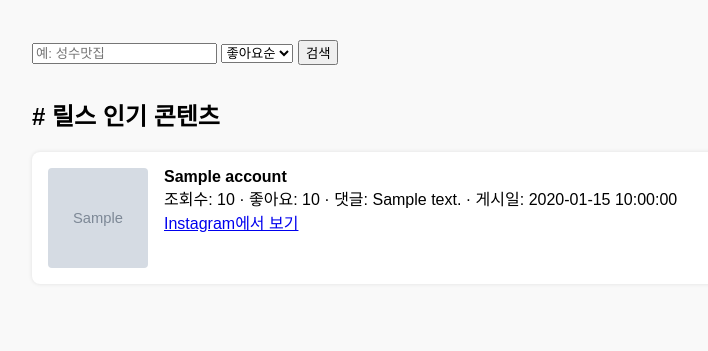
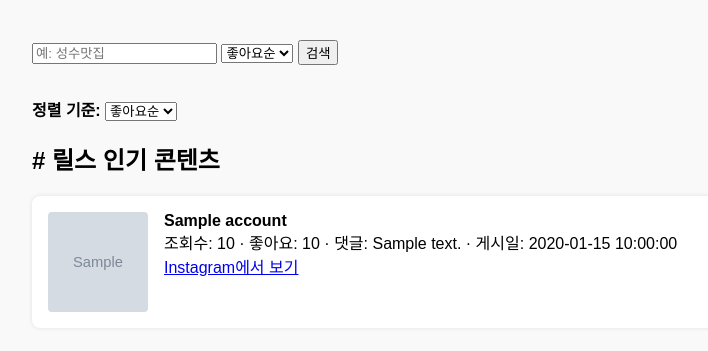
Before and after one commit to juyoinmul/insta-reel-tracker, a Flask app: template templates/index.html in a window 1280 px wide. Shown: the top 351 px of the page, without its empty margins (8-716 px from the left). Run offline with Flask 3, Linux system fonts and the light colour scheme; the template is opened without the code that fills it: most values are stand-ins (such as "Sample title", 1, 10 or a date in 2020).

Commit message:
Update index.html

```diff
--- a/templates/index.html
+++ b/templates/index.html
@@ -16,6 +16,15 @@
     </select>
     <button type="submit">검색</button>
   </form>
+<form method="get" style="margin: 10px 0;">
+  <input type="hidden" name="query" value="{{ query }}">
+  <label style="font-weight:bold;">정렬 기준:</label>
+  <select name="sort" onchange="this.form.submit()">
+    <option value="likes" {% if sort_by == 'likes' %}selected{% endif %}>좋아요순</option>
+    <option value="views" {% if sort_by == 'views' %}selected{% endif %}>조회수순</option>
+    <option value="date" {% if sort_by == 'date' %}selected{% endif %}>최신순</option>
+  </select>
+</form>
 
   <h2>#{{ keyword }} 릴스 인기 콘텐츠</h2>
 
```
